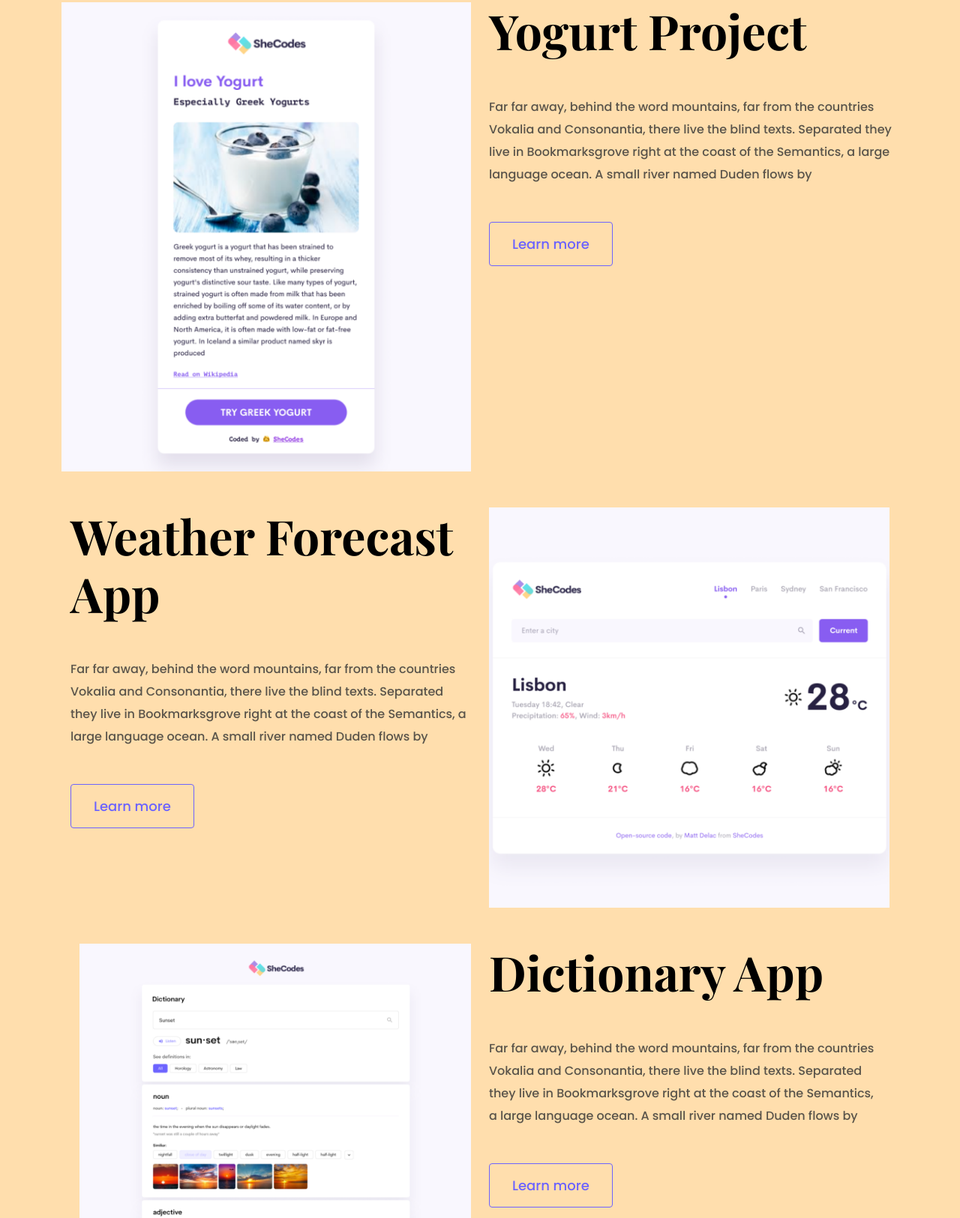
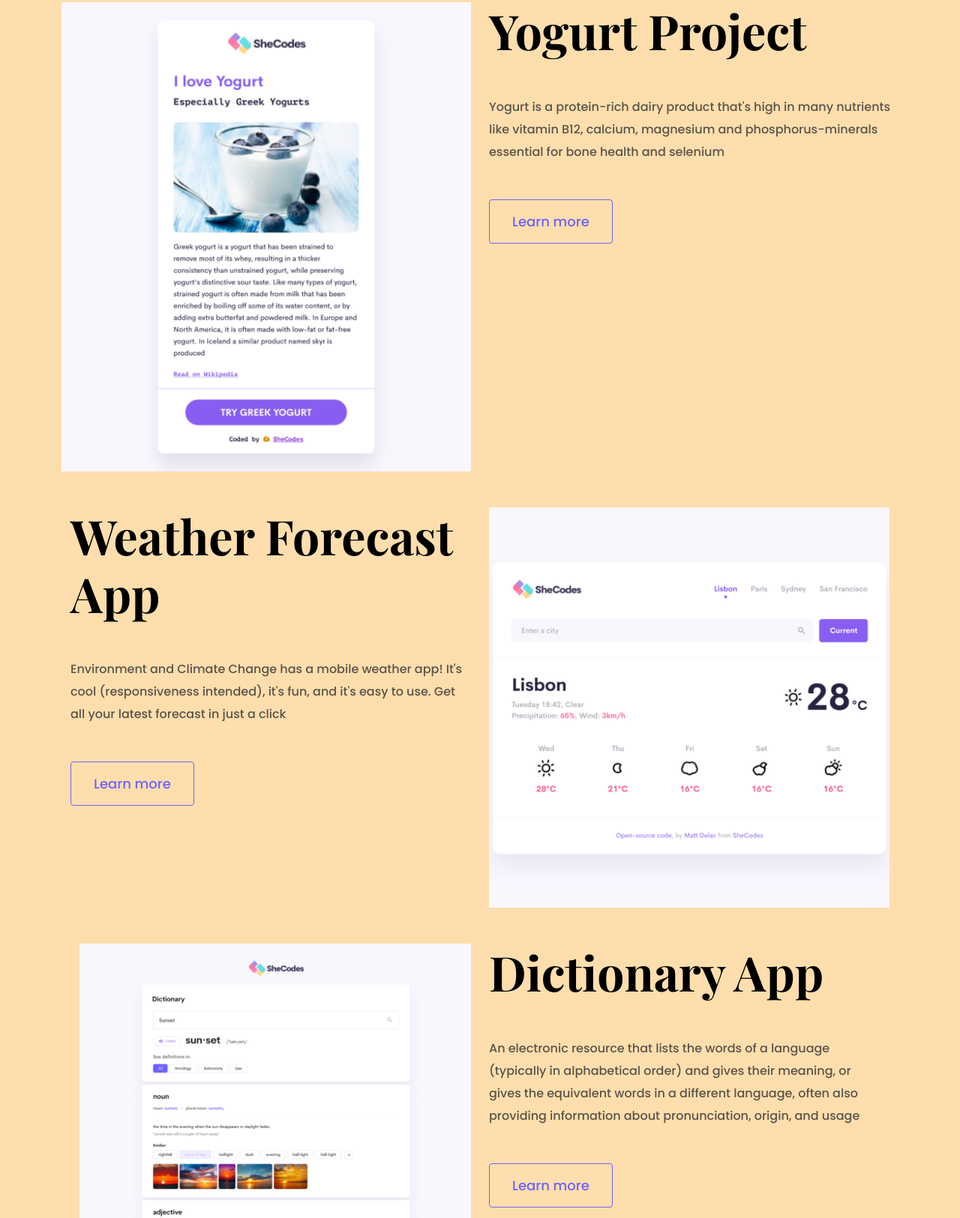
Before and after one commit to KhUts0M/Portfolio, a plain HTML site: page index.html in a window 1280 px wide. Shown: the part 819-2444 px from the top of the page at 75% size. Drawn offline with nearby package versions, Linux system fonts and the light colour scheme.

Commit message:
changed the navigation place

```diff
--- a/index.html
+++ b/index.html
@@ -26,8 +26,8 @@
     <title>Front-End Developer-Kwena Khutso Madiba</title>
   </head>
   <body>
-    <nav class="d-flex justify-content-between">
-      <div class="container">
+    <div class="container">
+      <nav class="d-flex justify-content-between">
         <ul>
           <li class="active">
             <a href="/" title="Homepage">Home</a>
@@ -42,8 +42,8 @@
             <a href="/contact.html" title="Contact Khutso">Contact</a>
           </li>
         </ul>
-      </div>
-    </nav>
+      </nav>
+    </div>
     <div class="hero">
       <p>👋Hello, I am</p>
       <h1>Kwena Khutso Madiba</h1>
@@ -68,10 +68,9 @@
           <div class="project description">
             <h2 class="mb-5">Yogurt Project</h2>
             <p class="mb-5 text-muted">
-              Far far away, behind the word mountains, far from the countries
-              Vokalia and Consonantia, there live the blind texts. Separated
-              they live in Bookmarksgrove right at the coast of the Semantics, a
-              large language ocean. A small river named Duden flows by
+              Yogurt is a protein-rich dairy product that's high in many
+              nutrients like vitamin B12, calcium, magnesium and
+              phosphorus-minerals essential for bone health and selenium
             </p>
             <a href="/work.html" class="btn btn-primary-outline">Learn more</a>
           </div>
@@ -83,10 +82,9 @@
             <div class="project description">
               <h2 class="mb-5">Weather Forecast App</h2>
               <p class="mb-5 text-muted">
-                Far far away, behind the word mountains, far from the countries
-                Vokalia and Consonantia, there live the blind texts. Separated
-                they live in Bookmarksgrove right at the coast of the Semantics,
-                a large language ocean. A small river named Duden flows by
+                Environment and Climate Change has a mobile weather app! It's
+                cool (responsiveness intended), it's fun, and it's easy to use.
+                Get all your latest forecast in just a click
               </p>
               <a href="/work.html" class="btn btn-primary-outline"
                 >Learn more</a
@@ -114,11 +112,10 @@
               <div class="project description">
                 <h2 class="mb-5">Dictionary App</h2>
                 <p class="mb-5 text-muted">
-                  Far far away, behind the word mountains, far from the
-                  countries Vokalia and Consonantia, there live the blind texts.
-                  Separated they live in Bookmarksgrove right at the coast of
-                  the Semantics, a large language ocean. A small river named
-                  Duden flows by
+                  An electronic resource that lists the words of a language
+                  (typically in alphabetical order) and gives their meaning, or
+                  gives the equivalent words in a different language, often also
+                  providing information about pronunciation, origin, and usage
                 </p>
                 <a href="/work.html" class="btn btn-primary-outline"
                   >Learn more</a
```
Also changed, not shown: about.html (+12 -8 lines), contact.html (+4 -4 lines), work.html (+4 -4 lines).
